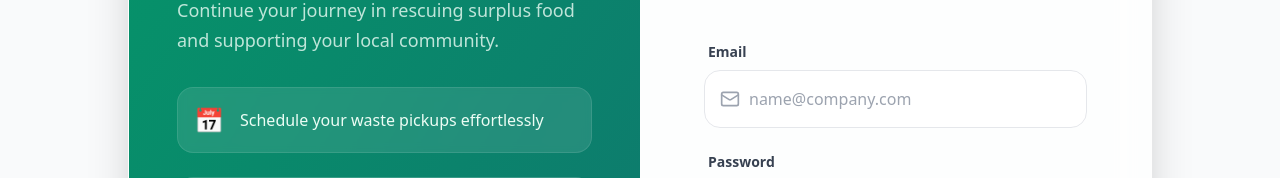
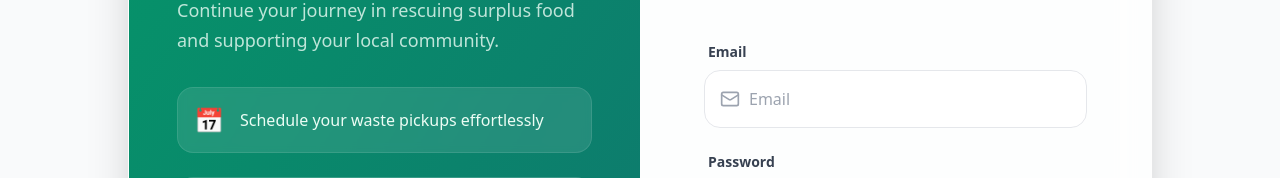
Before and after one commit to springboardmentor8486a/waste-zero-feb-team03, a React (Vite) app in the folder waste-zero-feb-team03-main/Frontend/Waste-Zero/: page /login in a window 1280 px wide. Shown: the part 276-454 px from the top of the page. Built offline with nearby package versions, Linux system fonts and the light colour scheme.

Commit message:
Update email input placeholder text

```diff
--- a/waste-zero-feb-team03-main/Frontend/Waste-Zero/src/pages/loginpage.jsx
+++ b/waste-zero-feb-team03-main/Frontend/Waste-Zero/src/pages/loginpage.jsx
@@ -100,7 +100,7 @@ const Login = () => {
                   value={email}
                   onChange={(e) => setEmail(e.target.value)}
                   className="w-full pl-11 pr-4 py-4 rounded-2xl border border-gray-200 dark:border-gray-700 dark:bg-gray-800/50 dark:text-white focus:ring-4 focus:ring-emerald-500/10 focus:border-emerald-500 outline-none transition-all placeholder:text-gray-400"
-                  placeholder="name@company.com"
+                  placeholder="Email"
                   required
                 />
               </div>
```
